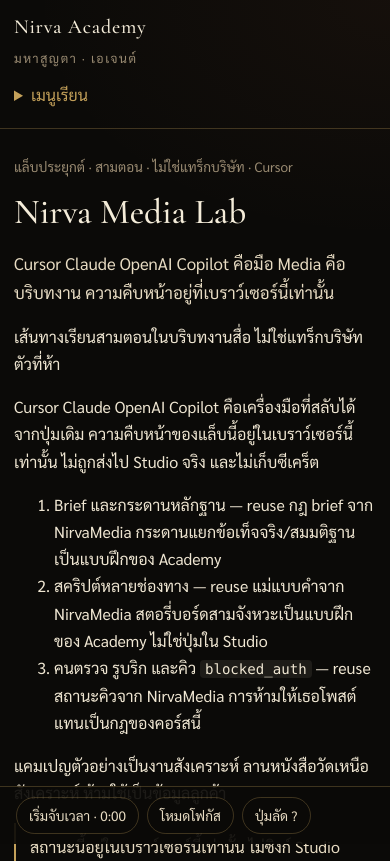
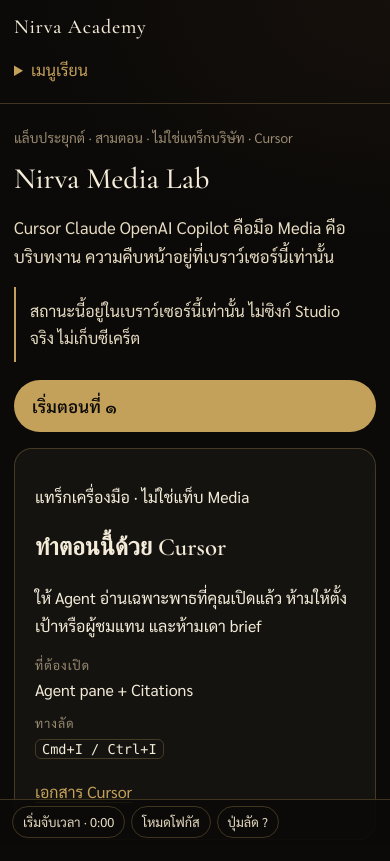
Before and after one commit to Nirvacore/AI-Acadamy, a Next.js app: page /media in a window 390 px wide. Shown: the top 861 px of the page. Built offline with nearby package versions, Linux system fonts and the light colour scheme.

Commit message:
Lift Media Lab start CTA above the fold on small viewports.
Reorder the intro markdown below the hub on mobile, tighten collapsed chrome, and keep the start button in the first screen at 422x519 and 375x667 without horizontal overflow.

Co-authored-by: Nirvacore <Nirvacore@users.noreply.github.com>

```diff
--- a/app/globals.css
+++ b/app/globals.css
@@ -1230,7 +1230,30 @@ kbd {
     display: block;
     min-width: 0;
     max-width: 100%;
-    padding: 12px 14px calc(104px + env(safe-area-inset-bottom, 0px));
+    padding: 8px 14px calc(72px + env(safe-area-inset-bottom, 0px));
+  }
+
+  .brand small {
+    display: none;
+  }
+
+  .lesson-head h1 {
+    font-size: 1.85rem;
+    margin: 4px 0 8px;
+  }
+
+  .media-local {
+    margin: 0 0 8px;
+    padding: 6px 10px;
+  }
+
+  .media-lab .actions {
+    margin-top: 8px;
+  }
+
+  .media-lab .btn.huge {
+    padding: 12px 18px;
+    font-size: 1.05rem;
   }
 
   .adapter {
@@ -1239,7 +1262,22 @@ kbd {
   }
 
   .studio-bar {
-    padding-bottom: calc(10px + env(safe-area-inset-bottom, 0px));
+    padding: 6px 12px calc(6px + env(safe-area-inset-bottom, 0px));
+    gap: 6px;
+  }
+
+  .studio-bar button {
+    padding: 4px 10px;
+    font-size: 0.8rem;
+  }
+
+  .media-stack {
+    display: flex;
+    flex-direction: column;
+  }
+
+  .media-stack .media-intro {
+    order: 2;
   }
 }
 
--- a/app/media/page.tsx
+++ b/app/media/page.tsx
@@ -18,6 +18,7 @@ export default function MediaPage() {
 
   return (
     <Suspense fallback={null}>
+      <div className="media-stack">
         <header className="lesson-head">
           <p className="kicker">
             แล็บประยุกต์ · สามตอน · ไม่ใช่แทร็กบริษัท · <TrackLabel tracks={tracks} />
@@ -27,8 +28,11 @@ export default function MediaPage() {
             Cursor Claude OpenAI Copilot คือมือ Media คือบริบทงาน ความคืบหน้าอยู่ที่เบราว์เซอร์นี้เท่านั้น
           </p>
         </header>
+        <div className="media-intro">
           <ContentMarkdown markdown={mediaHubMarkdown()} />
+        </div>
         <MediaHub pipeline={pipeline} campaign={campaign} tracks={tracks} />
+      </div>
     </Suspense>
   );
 }
```
Also changed, not shown: 1 other file (tests, documents, lock files or other folders). Lines whose indentation alone changed are shown as unchanged.
